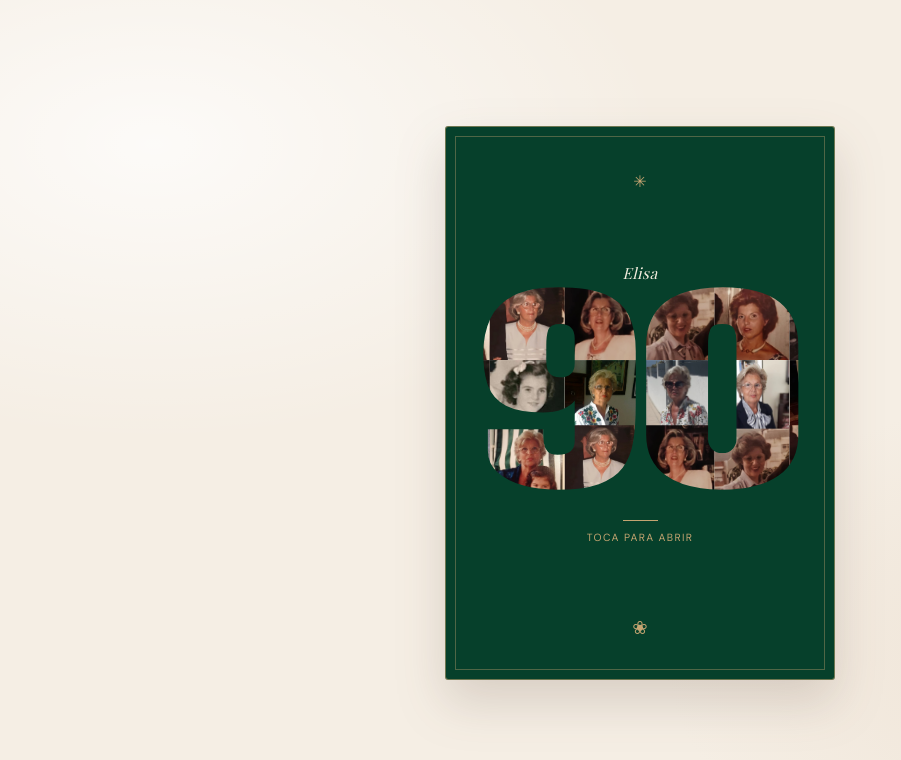
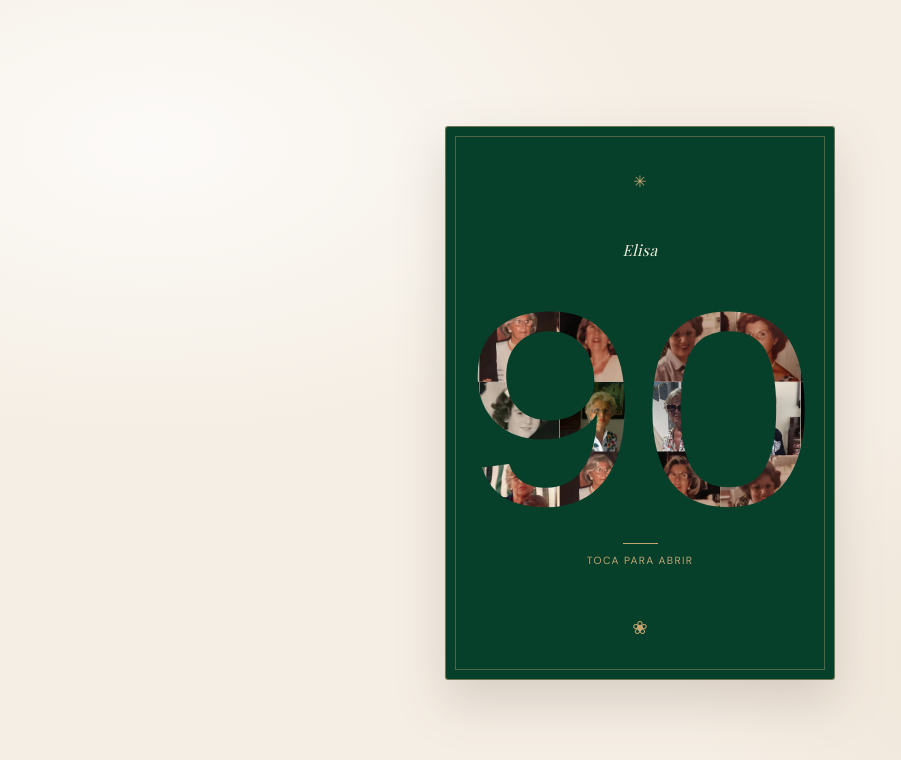
Before and after one commit to Olsson-Niklas/invitacion, a plain HTML site: page index.html in a window 1280 px wide. Shown: the whole page, without its empty margins (0-901 px from the left). Drawn offline with nearby package versions, Linux system fonts and the light colour scheme; a web font is replaced by a local one.

Commit message:
Fixed font

```diff
--- a/index.html
+++ b/index.html
@@ -63,28 +63,30 @@
             <button class="cover" id="open-card" type="button" aria-expanded="false" aria-controls="inside">
                 <span class="cover-ornament cover-ornament-top" aria-hidden="true">✳</span>
                 <span class="cover-caption">Elisa</span>
-                <svg class="photo-number" viewBox="0 0 680 350" role="img" aria-labelledby="number-title number-description">
+                <svg class="photo-number" viewBox="0 0 680 390" role="img" aria-labelledby="number-title number-description">
                     <title id="number-title">90</title>
                     <desc id="number-description">El número noventa formado por fotografías familiares.</desc>
                     <defs>
                         <clipPath id="number-mask">
-                            <text x="340" y="310" text-anchor="middle" font-family="Impact, Haettenschweiler, 'Arial Narrow Bold', sans-serif" font-size="350" font-weight="900" textLength="500" lengthAdjust="spacingAndGlyphs">90</text>
+                            <text x="340" y="345" text-anchor="middle" font-family="'Vina Sans', sans-serif" font-size="390" textLength="500" lengthAdjust="spacingAndGlyphs">90</text>
                         </clipPath>
                     </defs>
                     <g clip-path="url(#number-mask)">
-                        <image href="img/IMG_20261122_175315.jpg" x="0" y="0" width="170" height="87.5" preserveAspectRatio="xMidYMid meet" />
-                        <image href="img/IMG_20261122_175309.jpg" x="170" y="0" width="170" height="87.5" preserveAspectRatio="xMidYMid meet" />
-                        <image href="img/IMG_20261122_175303.jpg" x="340" y="0" width="170" height="87.5" preserveAspectRatio="xMidYMid meet" />
-                        <image href="img/IMG_20261122_175259.jpg" x="510" y="0" width="170" height="87.5" preserveAspectRatio="xMidYMid meet" />
-                        <image href="img/IMG_20261122_175253.jpg" x="0" y="87.5" width="170" height="87.5" preserveAspectRatio="xMidYMid meet" />
-                        <image href="img/IMG_20261122_175246.jpg" x="170" y="87.5" width="170" height="87.5" preserveAspectRatio="xMidYMid meet" />
-                        <image href="img/IMG_20261122_175239.jpg" x="340" y="87.5" width="170" height="87.5" preserveAspectRatio="xMidYMid meet" />
-                        <image href="img/IMG_20261114_195006.jpg" x="510" y="87.5" width="170" height="87.5" preserveAspectRatio="xMidYMid meet" />
-                        <image href="img/IMG-20261114-WA0007.jpg" x="0" y="175" width="170" height="87.5" preserveAspectRatio="xMidYMid meet" />
-                        <image href="img/IMG-20261114-WA0006.jpg" x="170" y="175" width="170" height="87.5" preserveAspectRatio="xMidYMid meet" />
-                        <image href="img/IMG-20261114-WA0005.jpg" x="340" y="175" width="170" height="87.5" preserveAspectRatio="xMidYMid meet" />
-                        <image href="img/IMG-20261114-WA0004.jpg" x="510" y="175" width="170" height="87.5" preserveAspectRatio="xMidYMid meet" />
-                        <image href="img/IMG-20261114-WA0003.jpg" x="0" y="262.5" width="680" height="87.5" preserveAspectRatio="xMidYMid meet" />
+                        <g transform="translate(0 60)">
+                            <image href="img/IMG_20261122_175315.jpg" x="0" y="0" width="170" height="97.5" preserveAspectRatio="xMidYMin slice" />
+                            <image href="img/IMG_20261122_175309.jpg" x="170" y="0" width="170" height="97.5" preserveAspectRatio="xMidYMin slice" />
+                            <image href="img/IMG_20261122_175303.jpg" x="340" y="0" width="170" height="97.5" preserveAspectRatio="xMidYMin slice" />
+                            <image href="img/IMG_20261122_175259.jpg" x="510" y="0" width="170" height="97.5" preserveAspectRatio="xMidYMin slice" />
+                            <image href="img/IMG_20261122_175253.jpg" x="0" y="97.5" width="170" height="97.5" preserveAspectRatio="xMidYMin slice" />
+                            <image href="img/IMG_20261122_175246.jpg" x="170" y="97.5" width="170" height="97.5" preserveAspectRatio="xMidYMin slice" />
+                            <image href="img/IMG_20261122_175239.jpg" x="340" y="97.5" width="170" height="97.5" preserveAspectRatio="xMidYMin slice" />
+                            <image href="img/IMG_20261114_195006.jpg" x="510" y="97.5" width="170" height="97.5" preserveAspectRatio="xMidYMin slice" />
+                            <image href="img/IMG-20261114-WA0007.jpg" x="0" y="195" width="170" height="97.5" preserveAspectRatio="xMidYMin slice" />
+                            <image href="img/IMG-20261114-WA0006.jpg" x="170" y="195" width="170" height="97.5" preserveAspectRatio="xMidYMin slice" />
+                            <image href="img/IMG-20261114-WA0005.jpg" x="340" y="195" width="170" height="97.5" preserveAspectRatio="xMidYMin slice" />
+                            <image href="img/IMG-20261114-WA0004.jpg" x="510" y="195" width="170" height="97.5" preserveAspectRatio="xMidYMin slice" />
+                            <image href="img/IMG-20261114-WA0003.jpg" x="0" y="292.5" width="680" height="97.5" preserveAspectRatio="xMidYMid meet" />
+                        </g>
                     </g>
                 </svg>
                 <span class="cover-rule" aria-hidden="true"></span>
--- a/script.js
+++ b/script.js
@@ -70,7 +70,10 @@ startBackgroundMusic();
 
 photoGroup.replaceChildren();
 const photoDefs = document.querySelector(".photo-number defs");
-photoGroup.insertAdjacentHTML("afterbegin", '<rect width="680" height="350" fill="#eee5d9" />');
+const photoTiles = document.createElementNS("http://www.w3.org/2000/svg", "g");
+photoTiles.setAttribute("transform", "translate(0 55)");
+photoTiles.insertAdjacentHTML("afterbegin", '<rect width="680" height="350" fill="#eee5d9" />');
+photoGroup.append(photoTiles);
 
 for (let index = 0; index < 18; index += 1) {
     const image = document.createElementNS("http://www.w3.org/2000/svg", "image");
@@ -99,7 +102,7 @@ for (let index = 0; index < 18; index += 1) {
     image.setAttribute("height", String(tileHeight * scale));
     image.setAttribute("preserveAspectRatio", "xMidYMid slice");
     image.setAttribute("clip-path", `url(#${clipId})`);
-    photoGroup.append(image);
+    photoTiles.append(image);
 }
 
 function setCardOpen(isOpen) {
--- a/style.css
+++ b/style.css
@@ -1,4 +1,4 @@
-@import url("https://fonts.googleapis.com/css2?family=Barlow+Condensed:wght@700;800&family=DM+Sans:wght@400;500;600&family=Playfair+Display:wght@400;500;600;700&display=swap");
+@import url("https://fonts.googleapis.com/css2?family=Barlow+Condensed:wght@700;800&family=DM+Sans:wght@400;500;600&family=Playfair+Display:wght@400;500;600;700&family=Vina+Sans&display=swap");
 
 :root {
     color-scheme: light;
@@ -401,8 +401,8 @@ button {
 
 .photo-number {
     display: block;
-    width: 138%;
-    max-height: 60%;
+    width: 148%;
+    max-height: 65%;
     margin: 0 -2% -2%;
     overflow: visible;
 }
```
